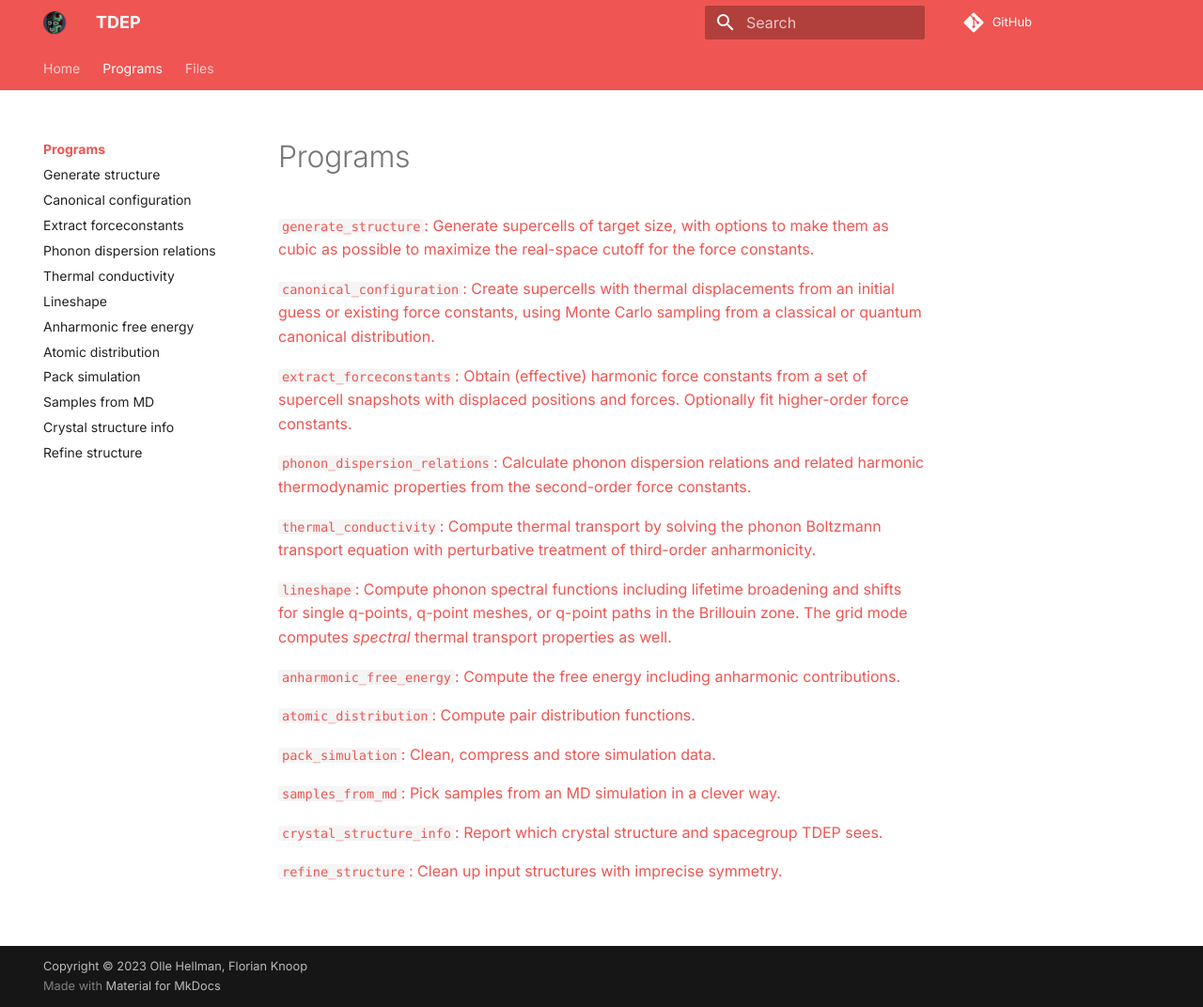
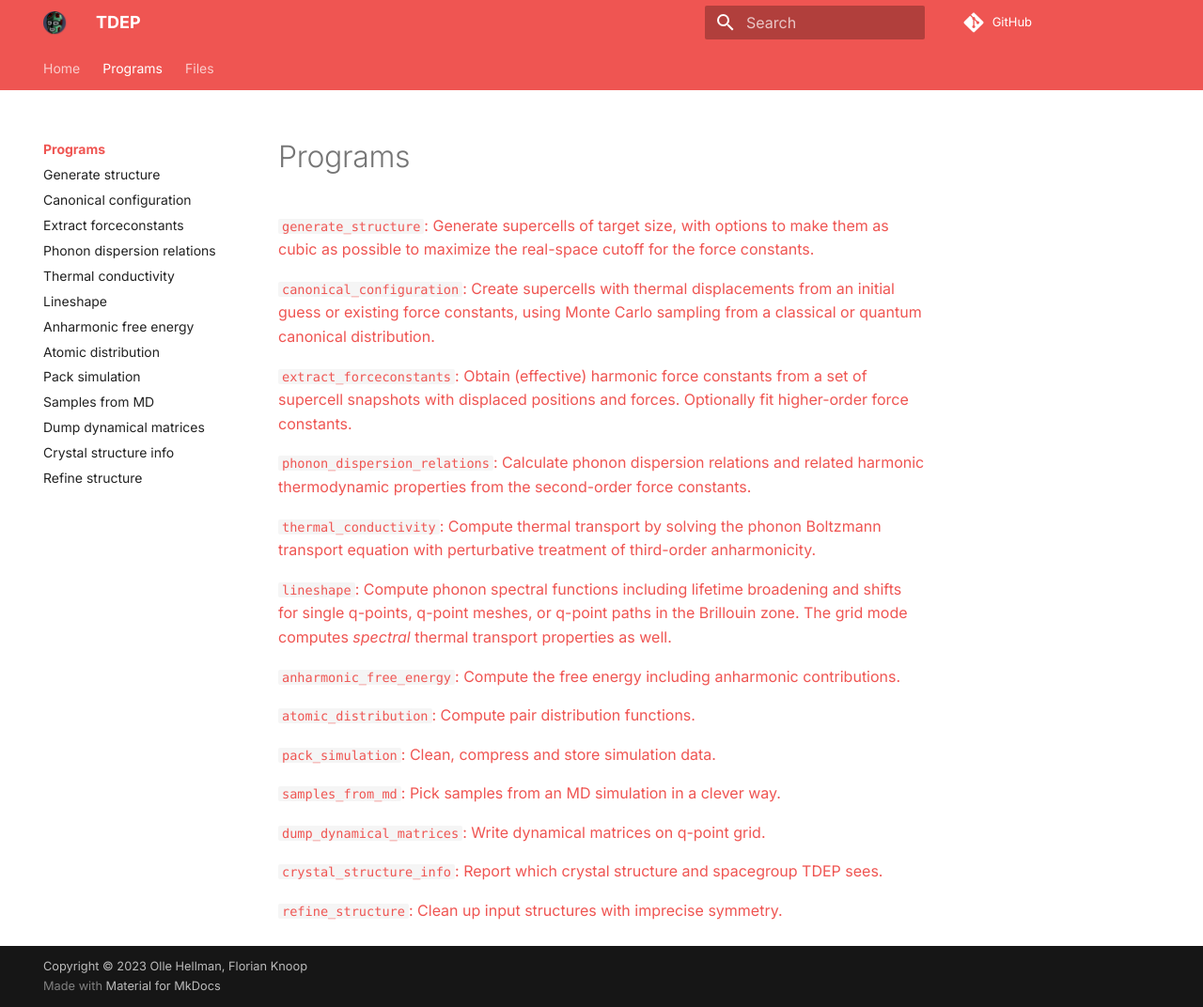
Before and after one commit to tdep-developers/tdep, an MkDocs documentation site: the page built from docs/program/README.md, in a window 1280 px wide and 1072 px high. Shown: the whole window at 94% size. Built offline with MkDocs 1.6.1 and Material for MkDocs 9.7.7, drawn with Linux system fonts in a browser that asks for light colours; some web fonts are replaced; comment, search, counter and statistics services are not loaded.

Commit message:
docs | add dump_dynamical_matrices to index

```diff
--- a/docs/program/README.md
+++ b/docs/program/README.md
@@ -20,6 +20,8 @@
 
 [`samples_from_md`: Pick samples from an MD simulation in a clever way.](samples_from_md.md)
 
+[`dump_dynamical_matrices`: Write dynamical matrices on q-point grid.](dump_dynamical_matrices.md)
+
 [`crystal_structure_info`: Report which crystal structure and spacegroup TDEP sees.](crystal_structure_info.md)
 
 [`refine_structure`: Clean up input structures with imprecise symmetry.](refine_structure.md)
--- a/mkdocs.yml
+++ b/mkdocs.yml
@@ -39,6 +39,7 @@ nav:
     - Atomic distribution: program/atomic_distribution.md
     - Pack simulation: program/pack_simulation.md
     - Samples from MD: program/samples_from_md.md
+    - Dump dynamical matrices: program/dump_dynamical_matrices.md
     - Crystal structure info: program/crystal_structure_info.md
     - Refine structure: program/refine_structure.md
   - Files: files.md
```
